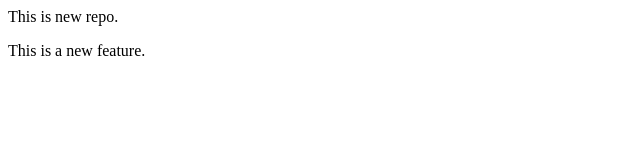
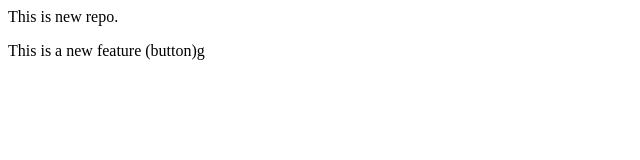
Before and after one commit to subodh23k/localrepo, a plain HTML site: page LocalRepo/index.html in a window 1280 px wide. Shown: the full height of the page, 0-640 px from the left. Drawn offline with Linux system fonts and the light colour scheme.

```diff
--- a/LocalRepo/index.html
+++ b/LocalRepo/index.html
@@ -1,2 +1,2 @@
 <p>This is new repo.</p>
-<p>This is a new feature.</p>
+<p>This is a new feature (button)g</p>
```
